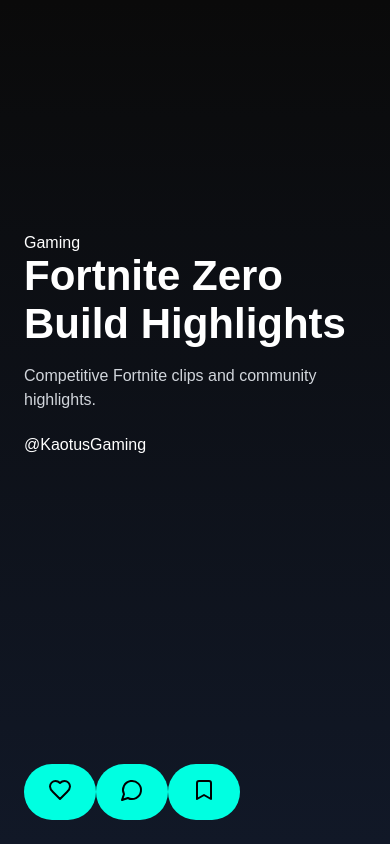
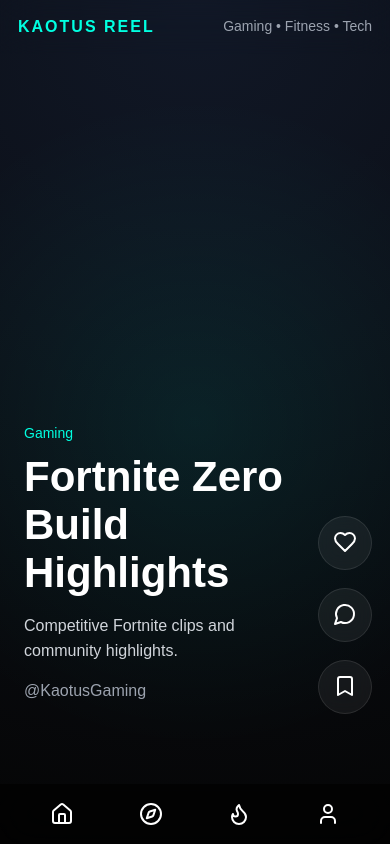
Before and after one commit to Kaotus/Kaotus-Reel, a React (Vite) app: page / in a window 390 px wide. Built offline with nearby package versions, Linux system fonts and the light colour scheme.

Commit message:
Upgrade futuristic mobile UI styling

```diff
--- a/src/styles.css
+++ b/src/styles.css
@@ -17,13 +17,33 @@
   scroll-snap-type: y mandatory;
 }
 
+.header {
+  position: fixed;
+  top: 0;
+  left: 0;
+  width: 100%;
+  z-index: 50;
+  padding: 18px;
+  display: flex;
+  justify-content: space-between;
+  backdrop-filter: blur(20px);
+}
+
+.logo {
+  color: #00ffe1;
+  font-weight: bold;
+  letter-spacing: 2px;
+}
+
+.feedType {
+  color: #9ca3af;
+  font-size: 14px;
+}
+
 .reel {
   height: 100vh;
   scroll-snap-align: start;
-  background: linear-gradient(180deg, #0a0a0a, #111827);
-  display: flex;
-  align-items: center;
-  justify-content: center;
+  background: radial-gradient(circle at top, #111827, #050505);
   position: relative;
 }
 
@@ -33,24 +53,33 @@
   padding: 24px;
   display: flex;
   flex-direction: column;
-  justify-content: space-between;
+  justify-content: flex-end;
+  position: relative;
 }
 
-.topTag {
-  display: flex;
-  align-items: center;
-  gap: 8px;
+.videoGlow {
+  position: absolute;
+  inset: 0;
+  background: radial-gradient(circle, rgba(0,255,225,0.08), transparent 70%);
+}
+
+.content {
+  z-index: 2;
+  margin-bottom: 120px;
+  max-width: 80%;
+}
+
+.category {
+  display: inline-block;
+  margin-bottom: 12px;
   color: #00ffe1;
   font-size: 14px;
 }
 
-.content {
-  margin-bottom: 100px;
-}
-
-.icon {
-  margin-bottom: 20px;
-  color: #00ffe1;
+.creator {
+  display: block;
+  margin-top: 18px;
+  color: #9ca3af;
 }
 
 h1 {
@@ -60,16 +89,42 @@
 
 p {
   color: #d1d5db;
-  margin-bottom: 24px;
-  line-height: 1.5;
+  line-height: 1.6;
 }
 
-button {
-  background: #00ffe1;
-  color: black;
-  border: none;
-  padding: 14px 24px;
-  border-radius: 999px;
-  font-weight: bold;
-  font-size: 16px;
+.actions {
+  position: absolute;
+  right: 18px;
+  bottom: 130px;
+  display: flex;
+  flex-direction: column;
+  gap: 18px;
+  z-index: 5;
 }
+
+.actions button {
+  width: 54px;
+  height: 54px;
+  border-radius: 50%;
+  border: 1px solid rgba(255,255,255,0.1);
+  background: rgba(255,255,255,0.06);
+  color: white;
+  backdrop-filter: blur(10px);
+}
+
+.bottomNav {
+  position: fixed;
+  bottom: 0;
+  left: 0;
+  width: 100%;
+  display: flex;
+  justify-content: space-around;
+  padding: 18px;
+  background: rgba(0,0,0,0.6);
+  backdrop-filter: blur(20px);
+  z-index: 50;
+}
+
+.bottomNav svg {
+  color: white;
+}
```
